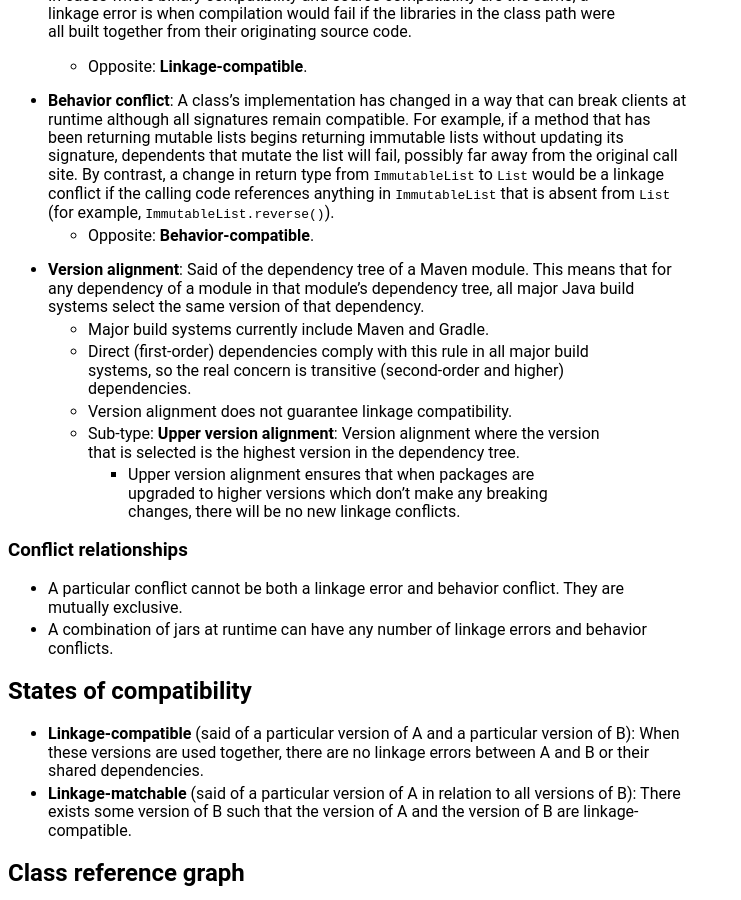
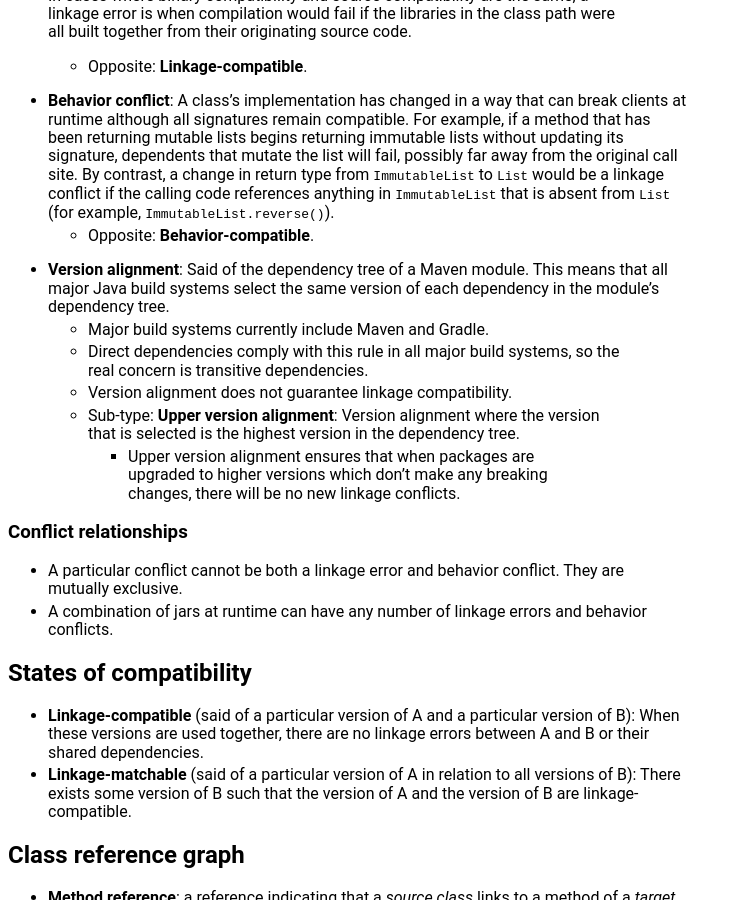
Before and after one commit to GoogleCloudPlatform/cloud-opensource-java, a Jekyll site: the page built from docs/glossary.md, in a window 1280 px wide and 900 px high, scrolled down 672 px. Shown: the whole window, without its empty margins (0-741 px from the left). Built offline with Jekyll 4.4.1, drawn with Linux system fonts in a browser that asks for light colours; our own code applies the rules of GitHub Pages for plain Markdown files.

Commit message:
Tighten language around version alignment

```diff
--- a/docs/glossary.md
+++ b/docs/glossary.md
@@ -55,12 +55,11 @@
 <a name="version-alignment"></a>
 <a name="upper-version-alignment"></a>
 - **Version alignment**: Said of the dependency tree of a Maven module. This
-  means that for any dependency of a module in that module's dependency tree,
-  all major Java build systems select the same version of that dependency.
+  means that all major Java build systems select the same version of each dependency
+  in the module's dependency tree.
   - Major build systems currently include Maven and Gradle.
-  - Direct (first-order) dependencies comply with this rule in
-    all major build systems, so the real concern is transitive (second-order and
-    higher) dependencies.
+  - Direct dependencies comply with this rule in
+    all major build systems, so the real concern is transitive dependencies.
   - Version alignment does not guarantee linkage compatibility.
   - Sub-type: **Upper version alignment**: Version alignment where the version
     that is selected is the highest version in the dependency tree.
```
